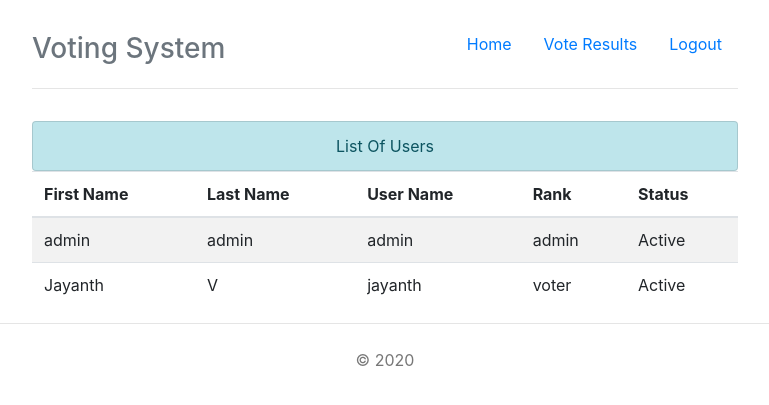
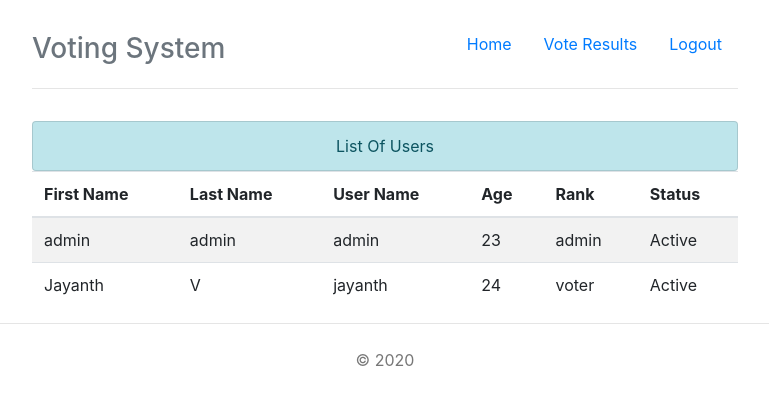
Before and after one commit to Jayanthbm/simple-voting-php, a PHP site: page /users.php in a window 1280 px wide. Shown: the top 405 px of the page, without its empty margins (255-1024 px from the left). Run offline with PHP 8.4, Linux system fonts and the light colour scheme; a user stored in the database is signed in; data comes from the database, SQL or seed files in the repository.

Commit message:
Added age

```diff
--- a/users.php
+++ b/users.php
@@ -27,6 +27,7 @@ include "head.php";
                 <th>First Name</th>
                 <th>Last Name</th>
                 <th>User Name</th>
+                <th>Age</th>
                 <th>Rank</th>
                 <th>Status</th>
               </tr>
@@ -38,12 +39,14 @@ include "head.php";
                 $firstname = $row['firstname'];
                 $lastname = $row['lastname'];
                 $username = $row['username'];
+                $age = $row['age'];
                 $rank = $row['role'];
                 $status = $row['status'];
               ?> <tr>
                   <td><?php echo $firstname; ?></td>
                   <td><?php echo $lastname; ?></td>
                   <td><?php echo $username; ?></td>
+                  <td><?php echo $age; ?></td>
                   <td><?php echo $rank; ?></td>
                   <td><?php if ($status == 1) {
                         echo "Active";
```
